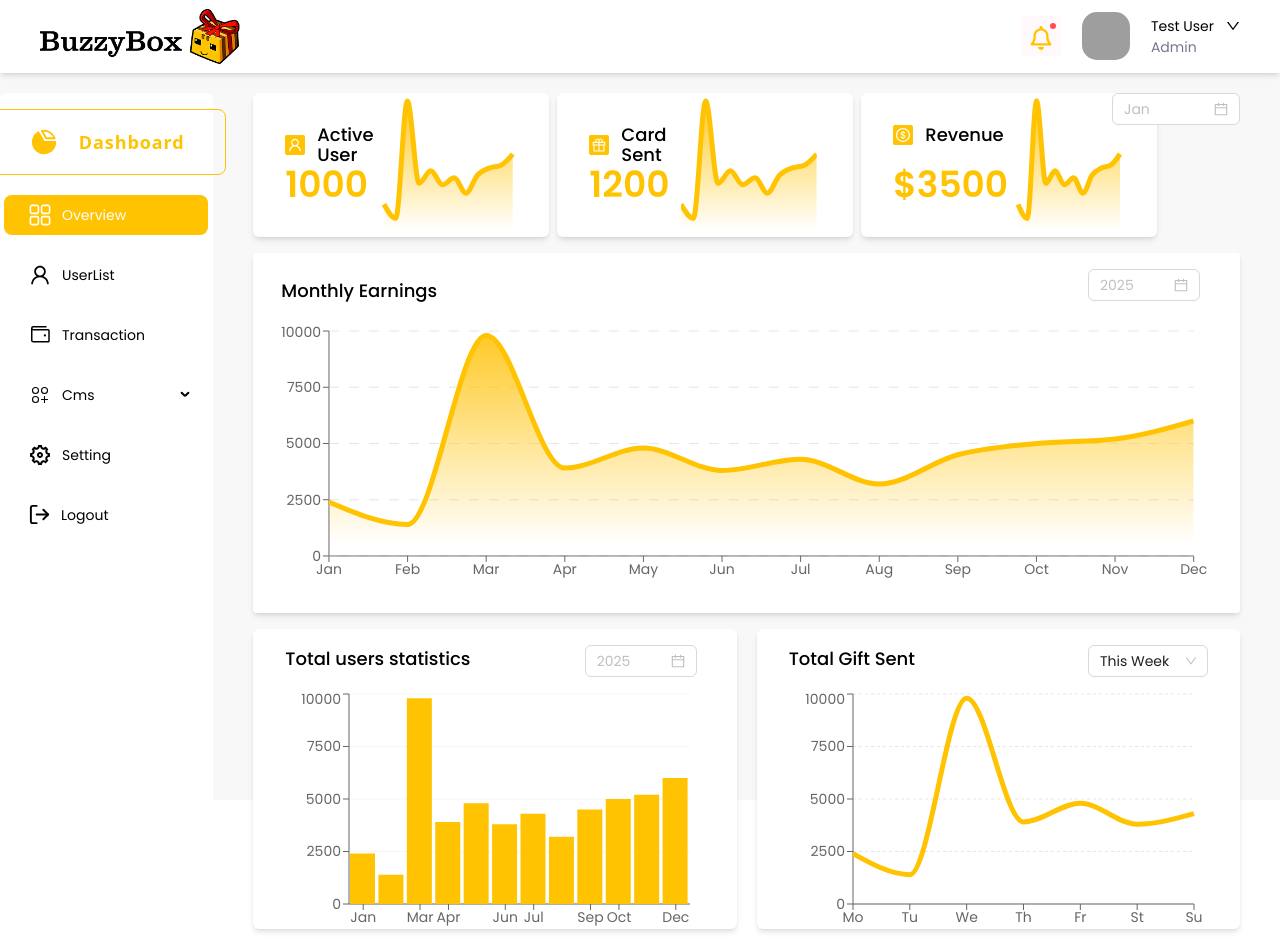
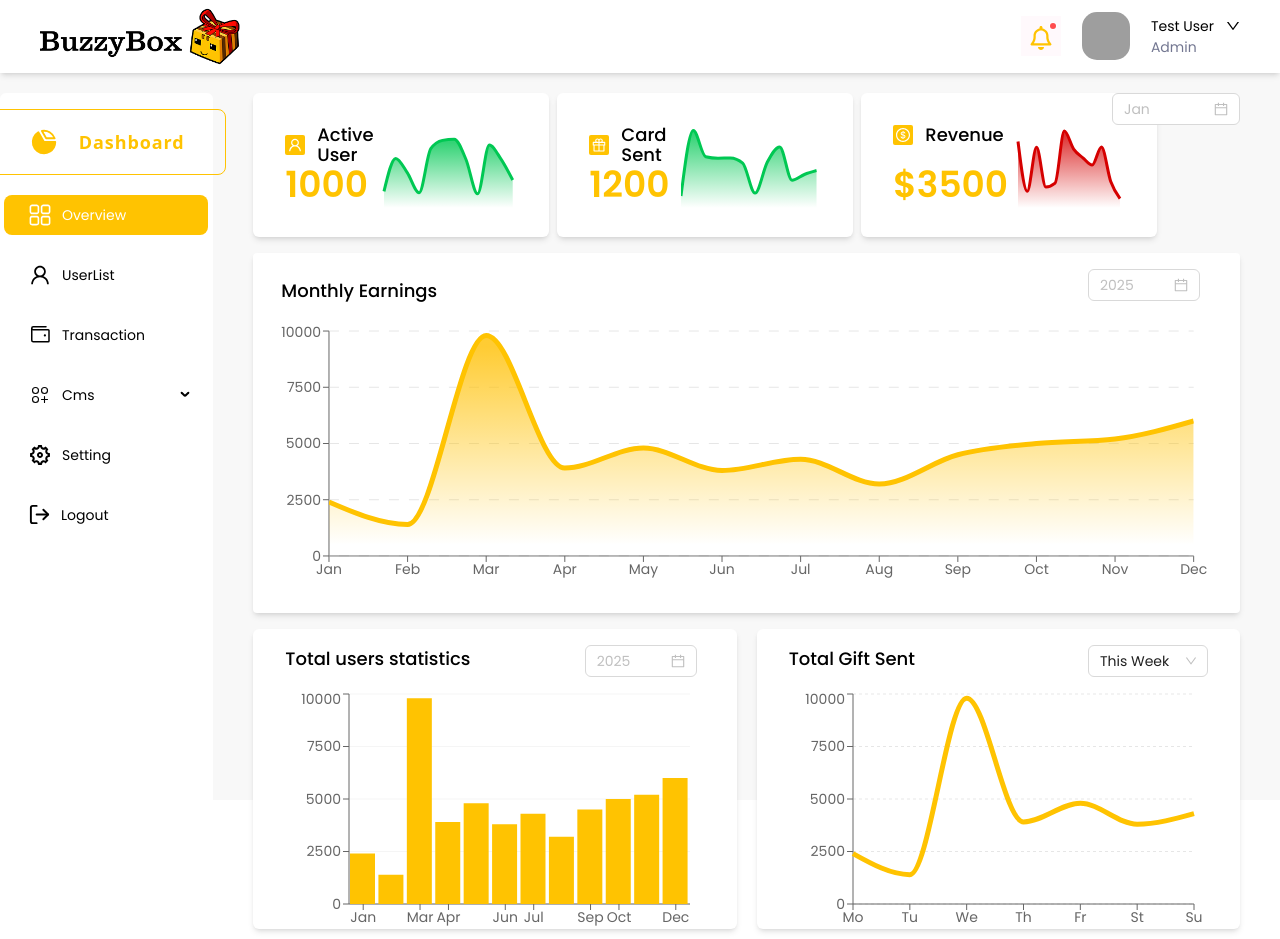
Before and after one commit to TanvirAhmed2942/BuzzyBox-GtDandy, a React (Vite) app: page / in a window 1280 px wide. Built offline with nearby package versions, Linux system fonts and the light colour scheme; grey boxes are pictures that could not be loaded.

Commit message:
tiny chart solved

```diff
--- a/src/Pages/Dashboard/Home/Home.jsx
+++ b/src/Pages/Dashboard/Home/Home.jsx
@@ -47,7 +47,7 @@ const Card = ({ item }) => {
             {item.value}
           </h1>
         </Flex>
-        <div className="w-52 h-36 ">
+        <div className="w-52 h-24">
           {/* <img src={growth} alt="growth" className="w-20 h-20" /> */}
 
           <TinyAreaChart />
--- a/src/Pages/Dashboard/Home/TinyAreaChart.jsx
+++ b/src/Pages/Dashboard/Home/TinyAreaChart.jsx
@@ -1,59 +1,48 @@
-import React from "react";
-import {
-  AreaChart,
-  Area,
-  XAxis,
-  YAxis,
-  CartesianGrid,
-  Tooltip,
-  ResponsiveContainer,
-} from "recharts";
+import React, { useState, useEffect } from "react";
+import { AreaChart, Area, ResponsiveContainer } from "recharts";
 
-const data = [
-  { name: "Jan", pv: 2400, amt: 2400 },
-  { name: "Feb", pv: 1398, amt: 2210 },
-  { name: "Mar", pv: 9800, amt: 2290 },
-  { name: "Apr", pv: 3908, amt: 2000 },
-  { name: "May", pv: 4800, amt: 2181 },
-  { name: "Jun", pv: 3800, amt: 2500 },
-  { name: "Jul", pv: 4300, amt: 2100 },
-  { name: "Aug", pv: 3200, amt: 2600 },
-  { name: "Sep", pv: 4500, amt: 2700 },
-  { name: "Oct", pv: 5000, amt: 2800 },
-  { name: "Nov", pv: 5200, amt: 3000 },
-  { name: "Dec", pv: 6000, amt: 3200 },
-];
+const generateRandomData = () => {
+  let data = Array.from({ length: 12 }, (_, i) => ({
+    name: new Date(0, i).toLocaleString("en", { month: "short" }),
+    pv: Math.floor(Math.random() * 8000) + 1000,
+  }));
+  return data;
+};
 
 function TinyAreaChart() {
+  const [data, setData] = useState(generateRandomData());
+  const [isGrowing, setIsGrowing] = useState(true);
+
+  useEffect(() => {
+    // Determine growth by comparing first and last values
+    const growing = data[data.length - 1].pv >= data[0].pv;
+    setIsGrowing(growing);
+  }, [data]);
+
+  // Define colors based on growth status
+  const growthColor = "#00c853";
+  const declineColor = "#d50000";
+  const currentColor = isGrowing ? growthColor : declineColor;
+
+  // Create unique gradient IDs to prevent caching issues
+  const gradientId = isGrowing ? "growthGradient" : "declineGradient";
+
   return (
-    <ResponsiveContainer height={150}>
-      <AreaChart
-        width={20}
-        height={20}
-        data={data}
-        // margin={{ top: 10, right: 30, left: 0, bottom: 0 }}
-      >
+    <ResponsiveContainer>
+      <AreaChart data={data}>
         <defs>
-          <linearGradient id="colorPv" x1="0" y1="0" x2="0" y2="1">
-            <stop offset="5%" stopColor="#ffbf00" stopOpacity={0.8} />
-            <stop offset="95%" stopColor="#ffc301" stopOpacity={0} />
+          <linearGradient id={gradientId} x1="0" y1="0" x2="0" y2="1">
+            <stop offset="5%" stopColor={currentColor} stopOpacity={0.8} />
+            <stop offset="100%" stopColor={currentColor} stopOpacity={0} />
           </linearGradient>
         </defs>
-        {/* <XAxis dataKey="name" />
-        <YAxis /> */}
-        {/* <CartesianGrid
-          strokeDasharray="10 10"
-          strokeWidth={0.5}
-          vertical={false}
-        /> */}
-        {/* <Tooltip /> */}
         <Area
           type="monotone"
           dataKey="pv"
-          stroke="#ffc301"
+          stroke={currentColor}
+          fill={`url(#${gradientId})`}
           fillOpacity={1}
-          fill="url(#colorPv)"
-          strokeWidth={5}
+          strokeWidth={3}
         />
       </AreaChart>
     </ResponsiveContainer>
```
